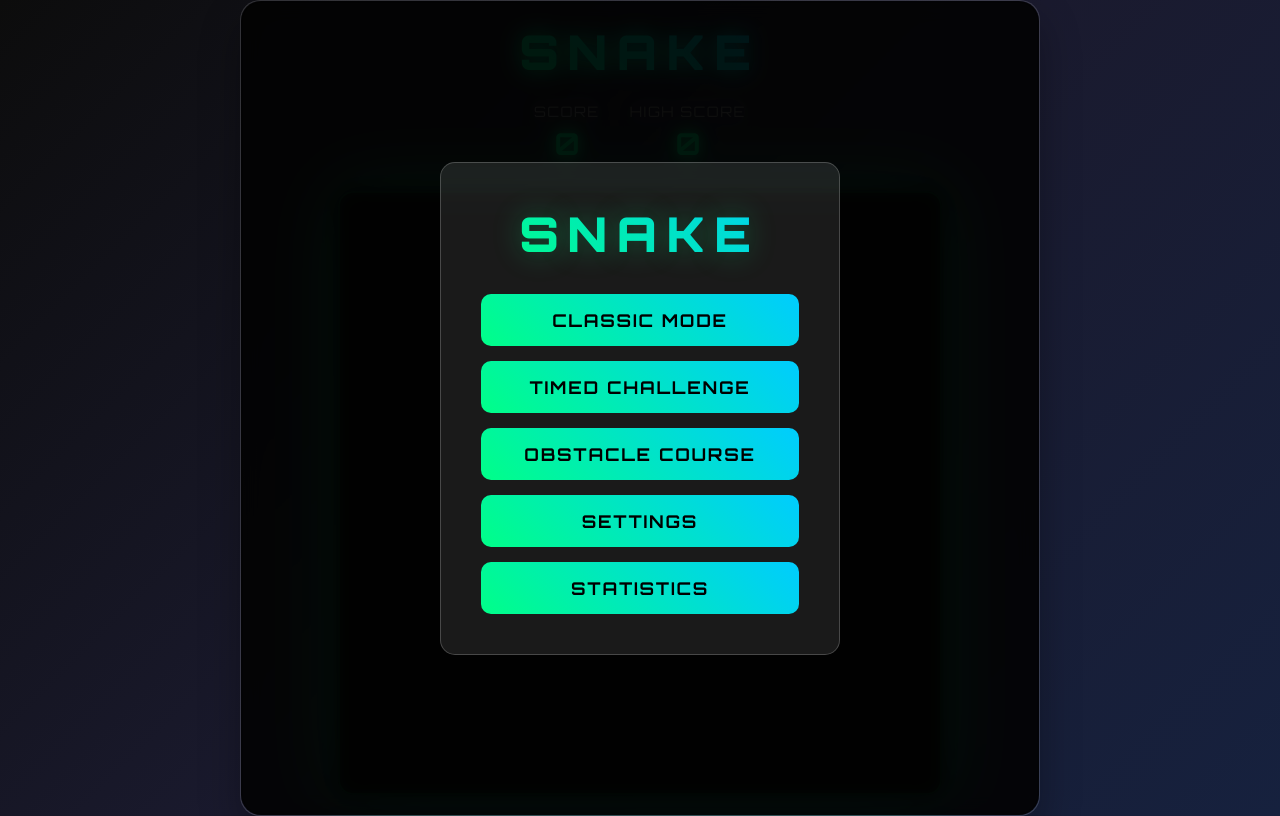
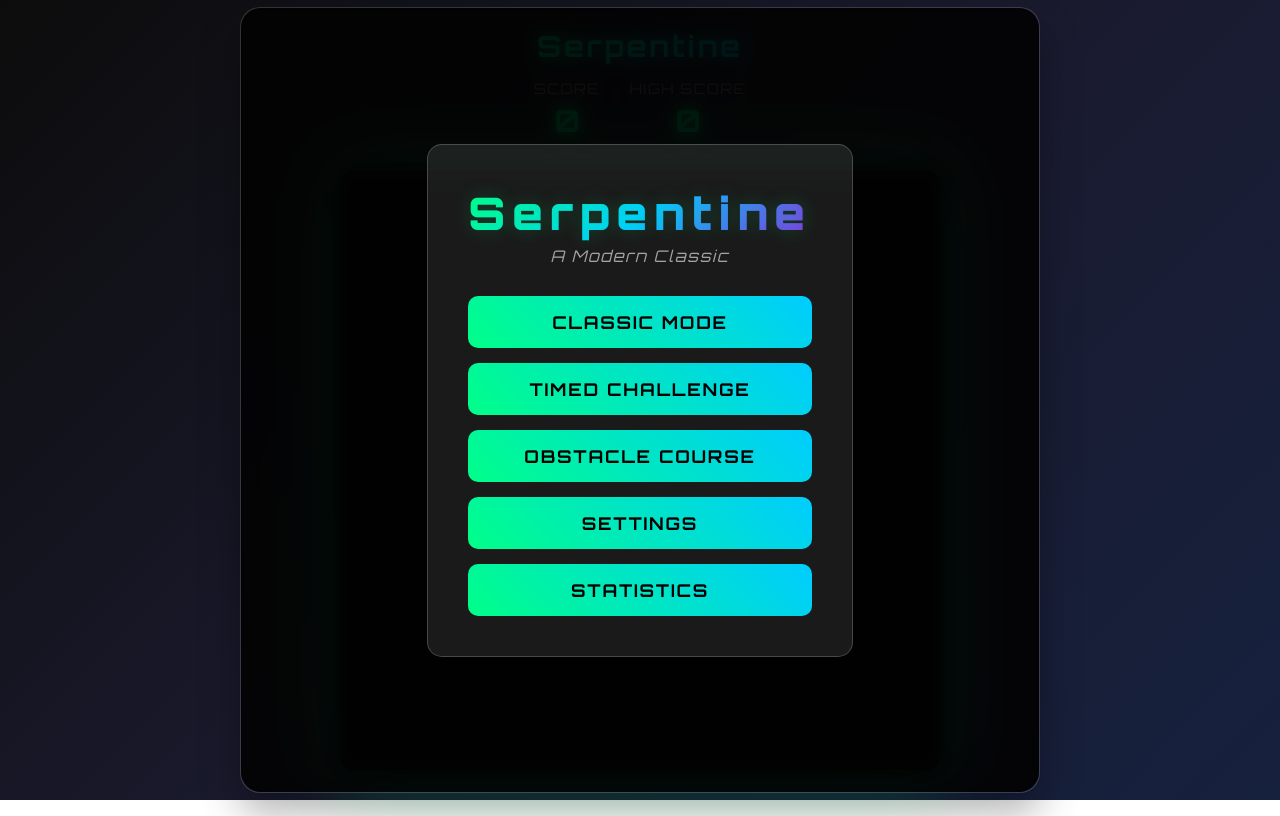
Before and after one commit to nithish-ui/Snake-game222, a website built with Vite: page index.html in a window 1280 px wide. Built offline with nearby package versions, Linux system fonts and the light colour scheme.

Commit message:
Rebrand game with modern, classy identity

```diff
--- a/index.html
+++ b/index.html
@@ -4,7 +4,7 @@
     <meta charset="UTF-8" />
     <link rel="icon" type="image/svg+xml" href="/vite.svg" />
     <meta name="viewport" content="width=device-width, initial-scale=1.0" />
-    <title>Enhanced Snake Game</title>
+    <title>Serpentine</title>
     <link rel="preconnect" href="https://fonts.googleapis.com">
     <link rel="preconnect" href="https://fonts.gstatic.com" crossorigin>
     <link href="https://fonts.googleapis.com/css2?family=Orbitron:wght@400;700;900&display=swap" rel="stylesheet">
--- a/package.json
+++ b/package.json
@@ -1,5 +1,5 @@
 {
-  "name": "enhanced-snake-game",
+  "name": "serpentine-game",
   "private": true,
   "version": "0.0.0",
   "type": "module",
--- a/src/main.js
+++ b/src/main.js
@@ -9,7 +9,8 @@ app.innerHTML = `
   <div class="game-container">
     <div class="main-menu" id="mainMenu">
       <div class="menu-content">
-        <h1 class="game-title">SNAKE</h1>
+        <h1 class="game-title">Serpentine</h1>
+        <p class="game-subtitle">A Modern Classic</p>
         <div class="menu-buttons">
           <button class="menu-btn" id="classicMode">Classic Mode</button>
           <button class="menu-btn" id="timedMode">Timed Challenge</button>
@@ -101,7 +102,7 @@ app.innerHTML = `
     </div>
 
     <div class="game-header">
-      <h1 class="game-title">SNAKE</h1>
+      <h1 class="game-title-small">Serpentine</h1>
       <div class="game-stats">
         <div class="stat">
           <span class="stat-label">Score</span>
--- a/src/style.css
+++ b/src/style.css
@@ -174,15 +174,39 @@ body {
 }
 
 .game-title {
-  font-size: 3rem;
+  font-size: 2.8rem;
   font-weight: 900;
-  background: linear-gradient(45deg, #00ff88, #00ccff);
+  background: linear-gradient(135deg, #00ff88, #00ccff, #8a2be2);
   -webkit-background-clip: text;
   -webkit-text-fill-color: transparent;
   background-clip: text;
-  text-shadow: 0 0 30px rgba(0, 255, 136, 0.3);
+  text-shadow: 0 0 20px rgba(0, 255, 136, 0.2);
   margin-bottom: 20px;
-  letter-spacing: 0.2em;
+  letter-spacing: 0.15em;
+  text-transform: none;
+}
+
+.game-subtitle {
+  font-size: 1rem;
+  color: rgba(255, 255, 255, 0.6);
+  font-weight: 400;
+  margin-top: -15px;
+  margin-bottom: 25px;
+  letter-spacing: 0.1em;
+  font-style: italic;
+}
+
+.game-title-small {
+  font-size: 1.8rem;
+  font-weight: 700;
+  background: linear-gradient(135deg, #00ff88, #00ccff);
+  -webkit-background-clip: text;
+  -webkit-text-fill-color: transparent;
+  background-clip: text;
+  text-shadow: 0 0 15px rgba(0, 255, 136, 0.2);
+  margin-bottom: 15px;
+  letter-spacing: 0.1em;
+  text-transform: none;
 }
 
 .game-stats {
```
